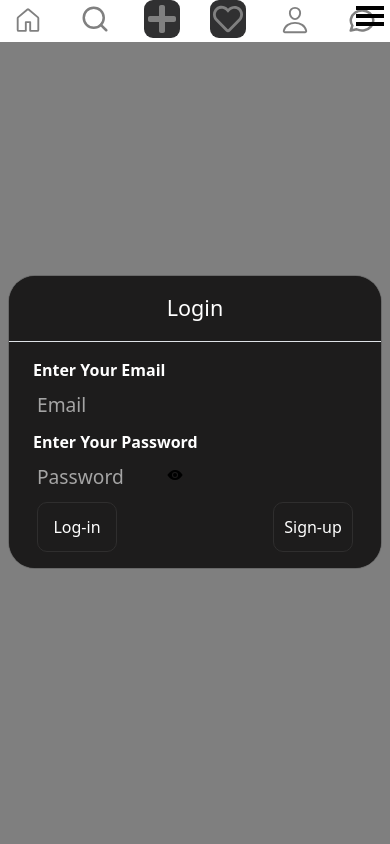
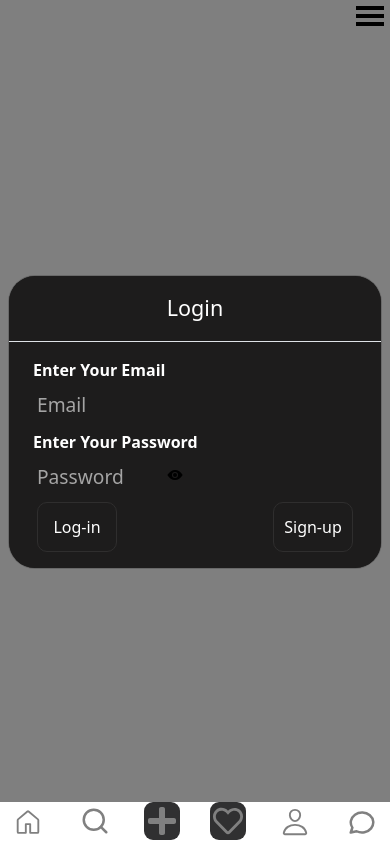
Before and after one commit to khushal40312/socialmedia_frontend, a React (Vite) app: page /login in a window 390 px wide. Built offline with nearby package versions, Linux system fonts and the light colour scheme; no server answers.

Commit message:
Update responsive.css

```diff
--- a/src/responsive.css
+++ b/src/responsive.css
@@ -17,7 +17,7 @@
     height: 8vh;
     flex-direction: row; /* Horizontal layout */
     justify-content: space-around;
-    position: sticky;
+    position: fixed;
     bottom: 0;
     left: 0;
     top: unset;
@@ -57,7 +57,7 @@
   .top-nav {
     width: 100vw !important;
     height: 60px !important;
-    position: sticky;
+    position: fixed;
   }
   .nav-inbox {
     margin-bottom: 0 !important;
@@ -65,7 +65,7 @@
   .home-responsive {
     width: 100vw !important;
     height: calc(90vh - 60px) !important;
-/*     margin-top: 60px; */
+    margin-top: 60px;
 
   }
   /* .main-post-res{
@@ -184,7 +184,7 @@
   }
   .profile-mobile {
     height: calc(90vh - 60px) !important;
-/*     margin-top: 60px; */
+    margin-top: 60px;
     width: 100vw !important;
   }
   .inbox-list {
@@ -223,7 +223,7 @@
   }
   .profile-mob {
     height: calc(90vh - 60px) !important;
-    /* margin-top: 60px; */
+    margin-top: 60px;
   }
   .chat-res{
     height: 90vh !important;
@@ -239,7 +239,7 @@
 
  .ul-inbox{
   height: calc(90vh - 60px) !important;
-/*     margin-top: 60px; */
+    margin-top: 60px;
     margin-bottom: 0;
  }
  .mobile-inbox{
```
